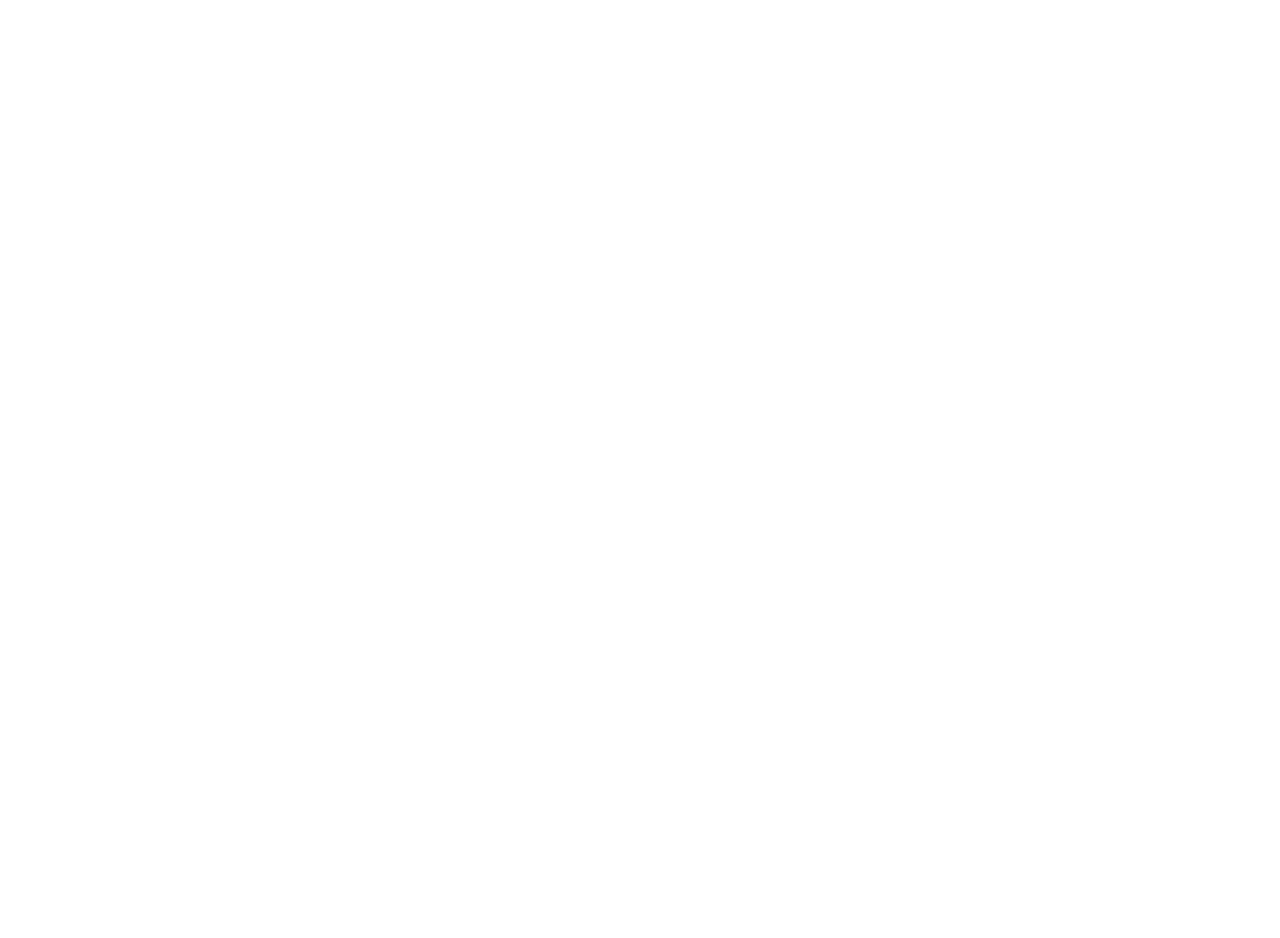
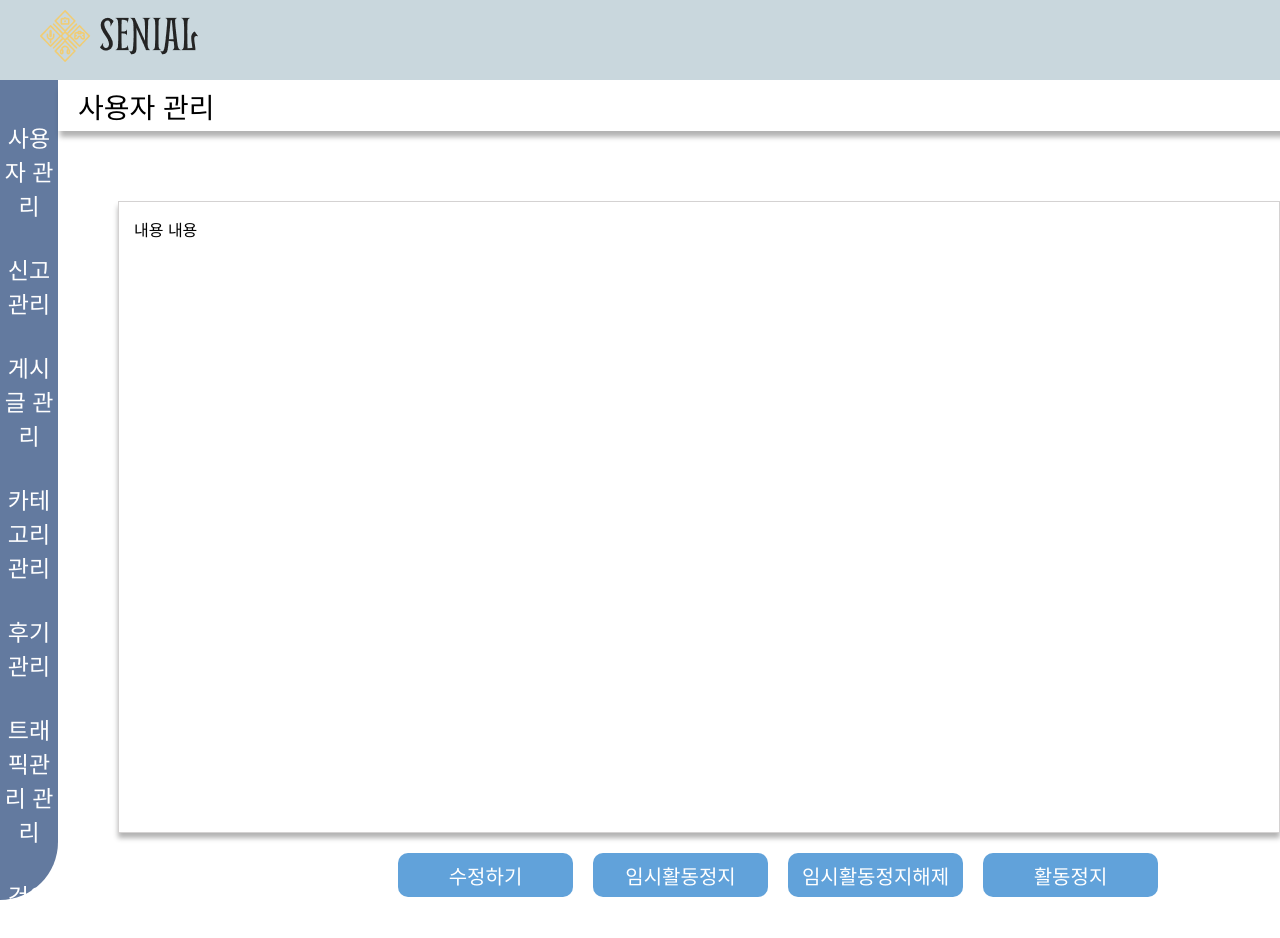
Before and after one commit to DoYous/Senials-Frontend, a React (Create React App) app in the folder senials_frontend/: page /admin/manage-user in a window 1280 px wide. Before the commit this address had no page. Shown: the top 938 px of the page. Before the commit the page ends 800 px from the top, so only its background shows below. Built offline with nearby package versions, Linux system fonts and the light colour scheme; a web font is replaced by a local one.

Commit message:
관리자 사용자관리 페이지 디자인 #82

```diff
--- a/senials_frontend/src/App.js
+++ b/senials_frontend/src/App.js
@@ -34,6 +34,7 @@ import MypageMade from "./pages/mypage/MypageMade";
 import MypageParticipate from "./pages/mypage/MypageParticipate";
 import PartyMeetModify from "./pages/party/PartyMeetModify";
 import PartyReviewModify from "./pages/party/PartyReviewModify";
+import ManageUser from "./pages/admin/ManageUser";
 
 function App() {
     return (
@@ -113,7 +114,12 @@ function App() {
                         </Route>
                     </Route>
                 </Route>
+                <Route path="admin">
+                    {/*관리자페이지-사용자 관리*/}
+                    <Route path="manage-user" element={<ManageUser/>}/>
+                </Route>
             </Routes>
+
         </BrowserRouter>
     )
 }
--- /dev/null
+++ b/senials_frontend/src/pages/admin/ManageUser.js
@@ -0,0 +1,39 @@
+import React,{useState} from 'react';
+import styles from './admin.module.css';
+
+function ManageUser(){
+    return(
+        <div>
+            <div className={styles.adminHeader}>
+                <img className={styles.adminLogo} src='/img/adminLogo.png'/>
+            </div>
+
+            <div className={styles.adminBody}>
+                <div className={styles.nav}>
+                    <div className={styles.navButton}>사용자 관리</div>
+                    <div className={styles.navButton}>신고 관리</div>
+                    <div className={styles.navButton}>게시글 관리</div>
+                    <div className={styles.navButton}>카테고리 관리</div>
+                    <div className={styles.navButton}>후기 관리</div>
+                    <div className={styles.navButton}>트래픽관리 관리</div>
+                    <div className={styles.navButton}> 건의 내역관리 관리</div>
+                </div>
+                <div className={styles.mainBody}>
+                    <div className={styles.mainTitle}>
+                        사용자 관리
+                    </div>
+                    <div className={styles.mainDetail}>내용 내용</div>
+
+                    <div className={styles.buttons}>
+                        <button className={styles.activeButton}>수정하기</button>
+                        <button className={styles.activeButton}>임시활동정지</button>
+                        <button className={styles.activeButton}>임시활동정지해제</button>
+                        <button className={styles.activeButton}>활동정지</button>
+                    </div>
+                </div>
+
+            </div>
+        </div>
+    )
+}
+export default ManageUser;
--- /dev/null
+++ b/senials_frontend/src/pages/admin/admin.module.css
@@ -0,0 +1,73 @@
+.adminHeader{
+    background-color: #C9D7DD;
+    width: 100%;
+    height: 80px;
+}
+
+.adminLogo{
+    margin-left: 40px;
+    margin-top: 10px
+}
+
+.adminBody{
+    display: flex;
+
+}
+
+.nav{
+    background-color:#637A9F ;
+    width: 280px;
+    height: 800px;
+    border-bottom-right-radius : 100px;
+    padding: 10px 0;
+
+}
+
+.navButton{
+    color:white;
+    text-align: center;
+    font-size: 23px;
+    margin: 30px 0;
+
+}
+
+.mainBody{
+    flex-grow:1;
+}
+
+.mainTitle{
+    width: 100%;
+    height: 51px;
+    align-content: center;
+    padding-left: 20px;
+    box-shadow:0px 8px 5px -2px rgba(0, 0, 0, 0.3);
+    font-size: 28px;
+}
+
+.mainDetail{
+    width: 1130px;
+    height: 600px;
+    border: 1px solid rgb(212, 210, 210);
+    box-shadow:0px 5px 5px rgba(0, 0, 0, 0.3);
+    margin-left: 60px;
+    margin-top: 70px;
+    padding:15px
+}
+
+.buttons{
+    display: flex;
+    width: 1100px;
+    margin: 20px 0;
+    gap: 20px;
+    justify-content: flex-end;
+}
+
+.activeButton{
+    width: 175px;
+    height: 44px;
+    background-color: #61A2DA;
+    color: white;
+    font-size: 20px;
+    border-radius: 10px;
+    border:none;
+}
```
Also changed, not shown: senials_frontend/public/img/adminLogo.png (added).
